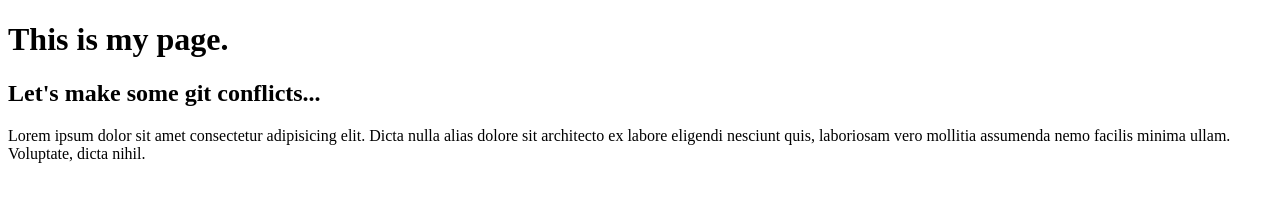
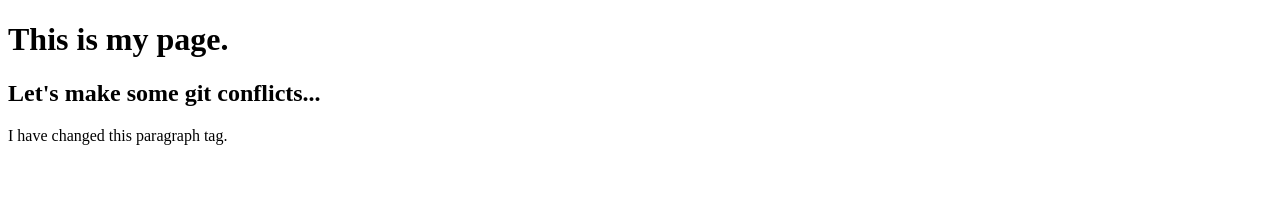
Before and after one commit to mynar7/test-repo, a plain HTML site: page index.html in a window 1280 px wide. Drawn offline with Linux system fonts and the light colour scheme.

Commit message:
Update index.html

```diff
--- a/index.html
+++ b/index.html
@@ -9,6 +9,6 @@
 <body>
   <h1>This is my page.</h1>
   <h2>Let's make some git conflicts...</h2>
-  <p>Lorem ipsum dolor sit amet consectetur adipisicing elit. Dicta nulla alias dolore sit architecto ex labore eligendi nesciunt quis, laboriosam vero mollitia assumenda nemo facilis minima ullam. Voluptate, dicta nihil.</p>
+  <p>I have changed this paragraph tag.</p>
 </body>
 </html>
```
